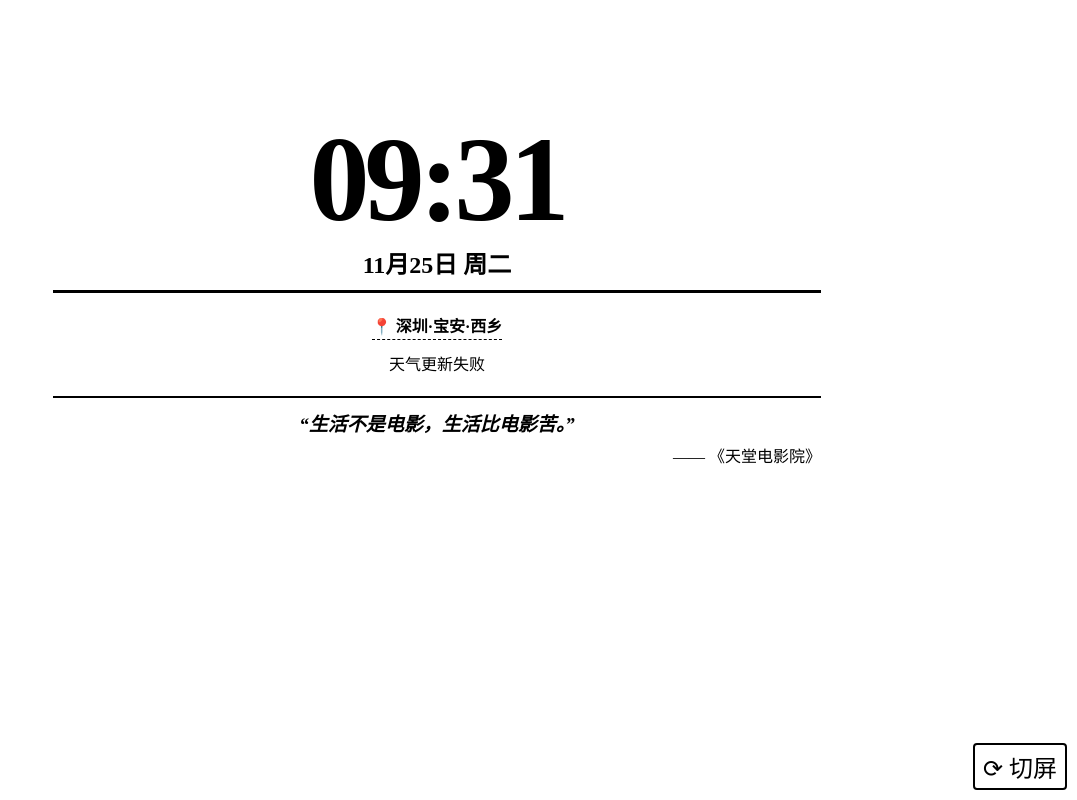
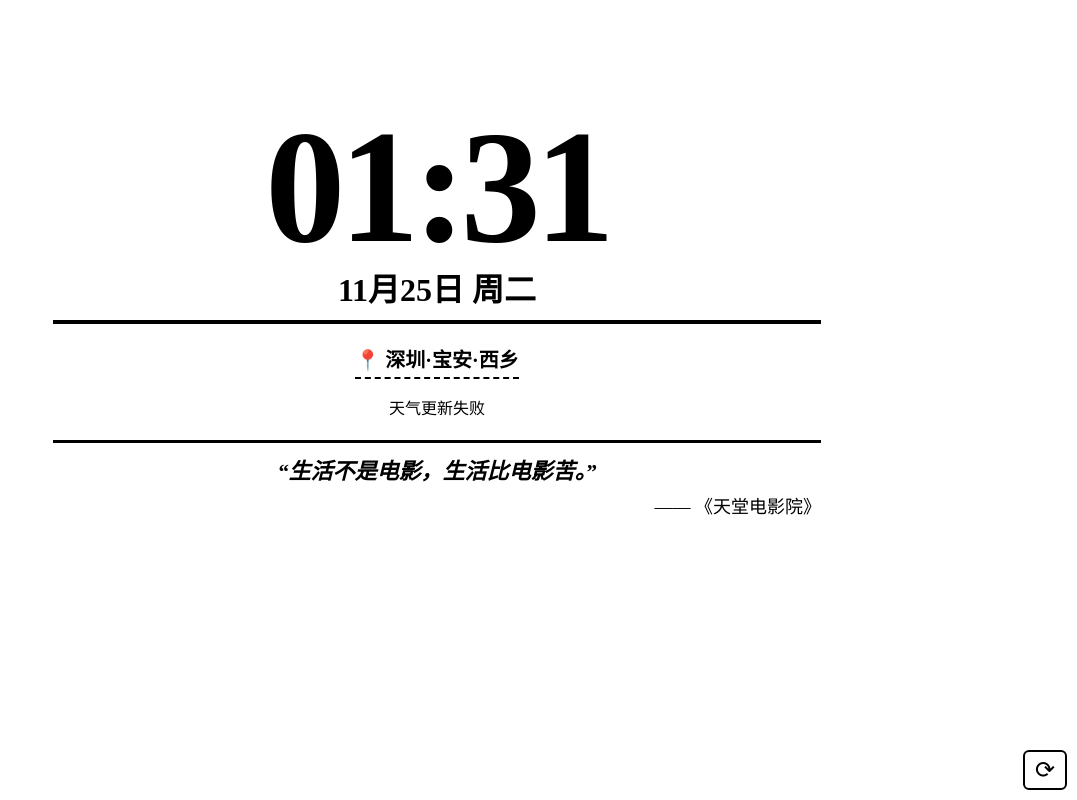
Before and after one commit to cmkw/kindle_clock, a plain HTML site: page index.html in a window 1280 px wide. Shown: the whole page, without its empty margins (203-1280 px from the left). Drawn offline with Linux system fonts and the light colour scheme; no server answers.

Commit message:
Update index.html

```diff
--- a/index.html
+++ b/index.html
@@ -3,7 +3,7 @@
 <head>
     <meta charset="UTF-8">
     <meta name="viewport" content="width=800, user-scalable=no">
-    <title>Kindle Dashboard V11 (Clean)</title>
+    <title>Kindle Dashboard V12 (Big Font 3-Day)</title>
     <style>
         /* --- 基础样式 --- */
         body {
@@ -32,32 +32,32 @@
             transition: transform 0.5s;
         }
 
-        /* --- 1. 顶部区域 (已精简) --- */
+        /* --- 1. 顶部区域 (加大) --- */
         .header-wrap {
             width: 96%;
-            margin: 20px auto 10px auto; /* 增加顶部留白，更美观 */
-            border-bottom: 3px solid #000;
+            margin: 15px auto 5px auto;
+            border-bottom: 4px solid #000; /* 线条加粗 */
             padding-bottom: 10px;
         }
         #clock {
-            font-size: 120px; /* 字体加大，填充空间 */
+            font-size: 160px; /* 巨大化 */
             font-weight: 900;
-            line-height: 1.0;
-            letter-spacing: -5px;
+            line-height: 0.9;
+            letter-spacing: -6px;
             margin-bottom: 5px;
         }
-        #date-line { font-size: 24px; font-weight: bold; margin-top: 5px; }
+        #date-line { font-size: 32px; font-weight: bold; margin-top: 5px; } /* 日期加大 */
 
-        /* --- 2. 中部天气 (Table布局) --- */
+        /* --- 2. 中部天气 (Table布局 - 3列大字) --- */
         .weather-wrap {
-            width: 98%;
+            width: 96%;
             margin: 20px auto;
         }
         .location-bar {
-            font-size: 16px; font-weight: bold;
-            border-bottom: 1px dashed #000;
+            font-size: 20px; font-weight: bold; /* 地点加大 */
+            border-bottom: 2px dashed #000;
             display: inline-block;
-            margin-bottom: 10px; padding-bottom: 2px;
+            margin-bottom: 15px; padding-bottom: 4px;
         }
 
         #weather-table {
@@ -68,33 +68,33 @@
         .day-cell {
             text-align: center;
             vertical-align: top;
-            padding: 0 2px;
-            border-right: 1px dotted #aaa;
+            padding: 0 5px;
+            border-right: 2px dotted #aaa; /* 分隔线加粗 */
         }
         .day-cell:last-child { border-right: none; }
 
-        .d-name { font-size: 16px; font-weight: bold; margin-bottom: 5px; }
-        .d-icon { font-size: 40px; line-height: 1.2; margin: 5px 0; font-family: serif; } /* 图标稍微加大 */
-        .d-temp { font-size: 16px; font-weight: bold; margin: 4px 0; }
-        .d-det { font-size: 13px; margin: 4px 0; white-space: nowrap; }
-        .d-desc { font-size: 15px; margin-top: 5px; font-weight: bold;}
+        /* 天气元素全面加大 */
+        .d-name { font-size: 24px; font-weight: bold; margin-bottom: 8px; }
+        .d-icon { font-size: 70px; line-height: 1.1; margin: 5px 0; font-family: serif; } /* 图标巨大 */
+        .d-temp { font-size: 22px; font-weight: bold; margin: 5px 0; }
+        .d-det { font-size: 16px; margin: 5px 0; white-space: nowrap; font-weight: bold; }
 
         /* --- 3. 底部台词 --- */
         .footer-wrap {
             width: 96%;
             margin: 10px auto;
-            border-top: 2px solid #000;
+            border-top: 3px solid #000;
             padding-top: 15px;
         }
-        #quote-text { font-size: 19px; font-style: italic; font-weight: bold; line-height: 1.3; }
-        #quote-source { font-size: 16px; text-align: right; margin-top: 5px; }
+        #quote-text { font-size: 22px; font-style: italic; font-weight: bold; line-height: 1.3; }
+        #quote-source { font-size: 18px; text-align: right; margin-top: 5px; }
 
         /* --- 旋转按钮 --- */
         #rotate-btn {
             position: fixed; bottom: 10px; right: 10px;
             font-size: 24px; border: 2px solid #000;
-            background: #fff; padding: 4px 8px; border-radius: 4px;
-            cursor: pointer; z-index: 999;
+            background: #fff; padding: 4px 10px; border-radius: 6px;
+            cursor: pointer; z-index: 999; fontWeight: bold;
         }
 
         /* 强制横屏模式 */
@@ -110,7 +110,7 @@
 </head>
 <body>
 
-    <div id="rotate-btn" onclick="toggleRotate()">⟳ 切屏</div>
+    <div id="rotate-btn" onclick="toggleRotate()">⟳</div>
 
     <div id="container">
         <div class="header-wrap">
@@ -159,18 +159,17 @@
             xhr.send();
         }
 
-        // 2. 时钟 (仅公历)
+        // 2. 时钟
         function updateClock() {
             var now = new Date();
-            var utcHours = now.getUTCHours();
-            var hours = ('0' + ((utcHours + 8) % 24)).slice(-2);
+            var hours = ('0' + now.getHours()).slice(-2);
             var minutes = ('0' + now.getMinutes()).slice(-2);
             var weekDays = ['周日', '周一', '周二', '周三', '周四', '周五', '周六'];
             document.getElementById('clock').innerHTML = hours + ':' + minutes;
             document.getElementById('date').innerHTML = (now.getMonth() + 1) + '月' + now.getDate() + '日 ' + weekDays[now.getDay()];
         }
 
-        // 3. 天气系统 (安全图标 + 文字标签)
+        // 3. 天气系统 (仅3天)
         function getSafeIcon(code) {
             if(code === 0) return '☀';
             if(code > 0 && code <= 3) return '☁';
@@ -186,9 +185,10 @@
 
             ajaxGet(url, function(data) {
                 var htmlStr = '';
-                var daysStr = ['今天', '明天', '后天', '大后天'];
+                var daysStr = ['今天', '明天', '后天'];
 
-                for(var i=0; i<4; i++) {
+                // 循环次数改为 3 (只取前3天)
+                for(var i=0; i<3; i++) {
                     var d = data.daily;
                     var max = Math.round(d.temperature_2m_max[i]);
                     var min = Math.round(d.temperature_2m_min[i]);
```
